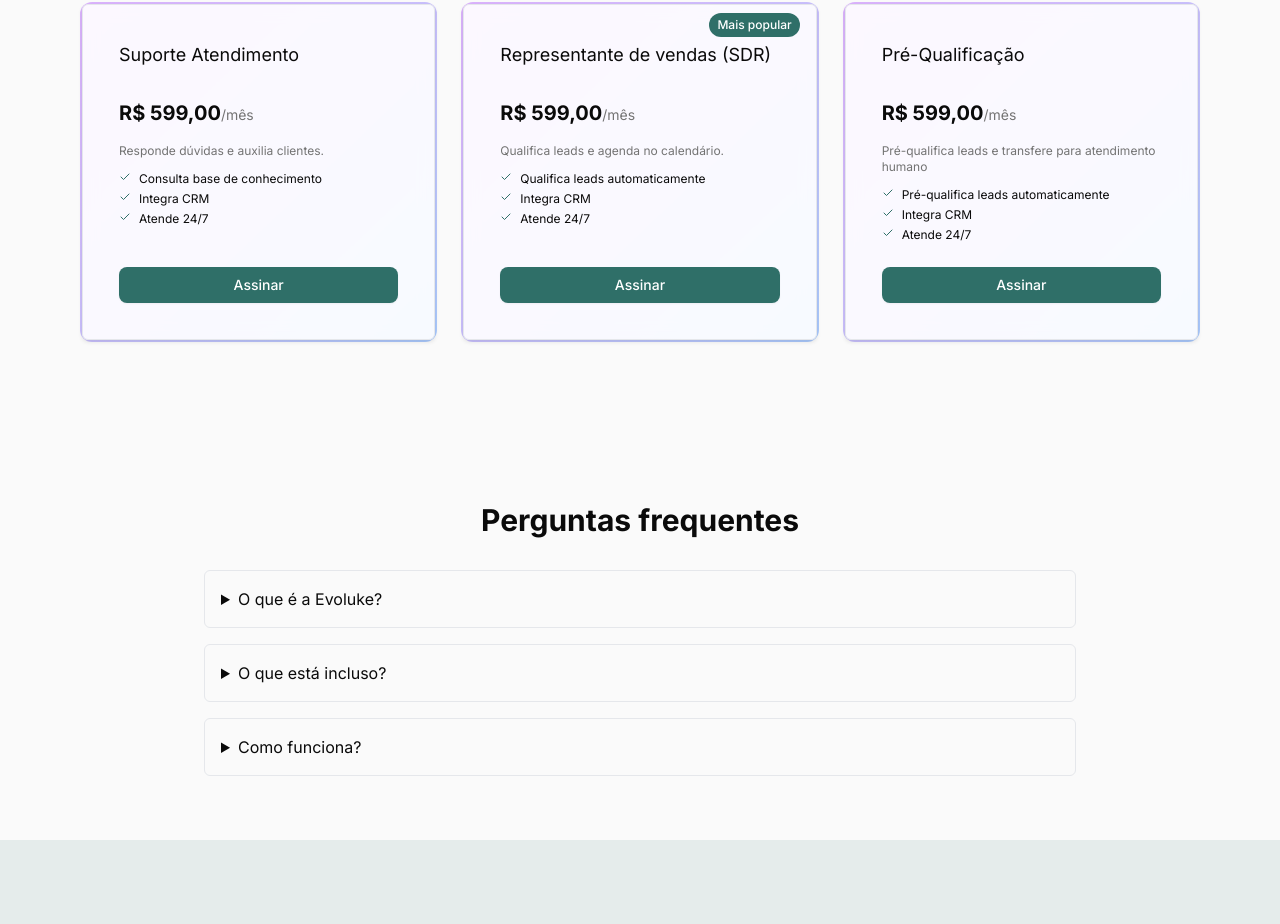
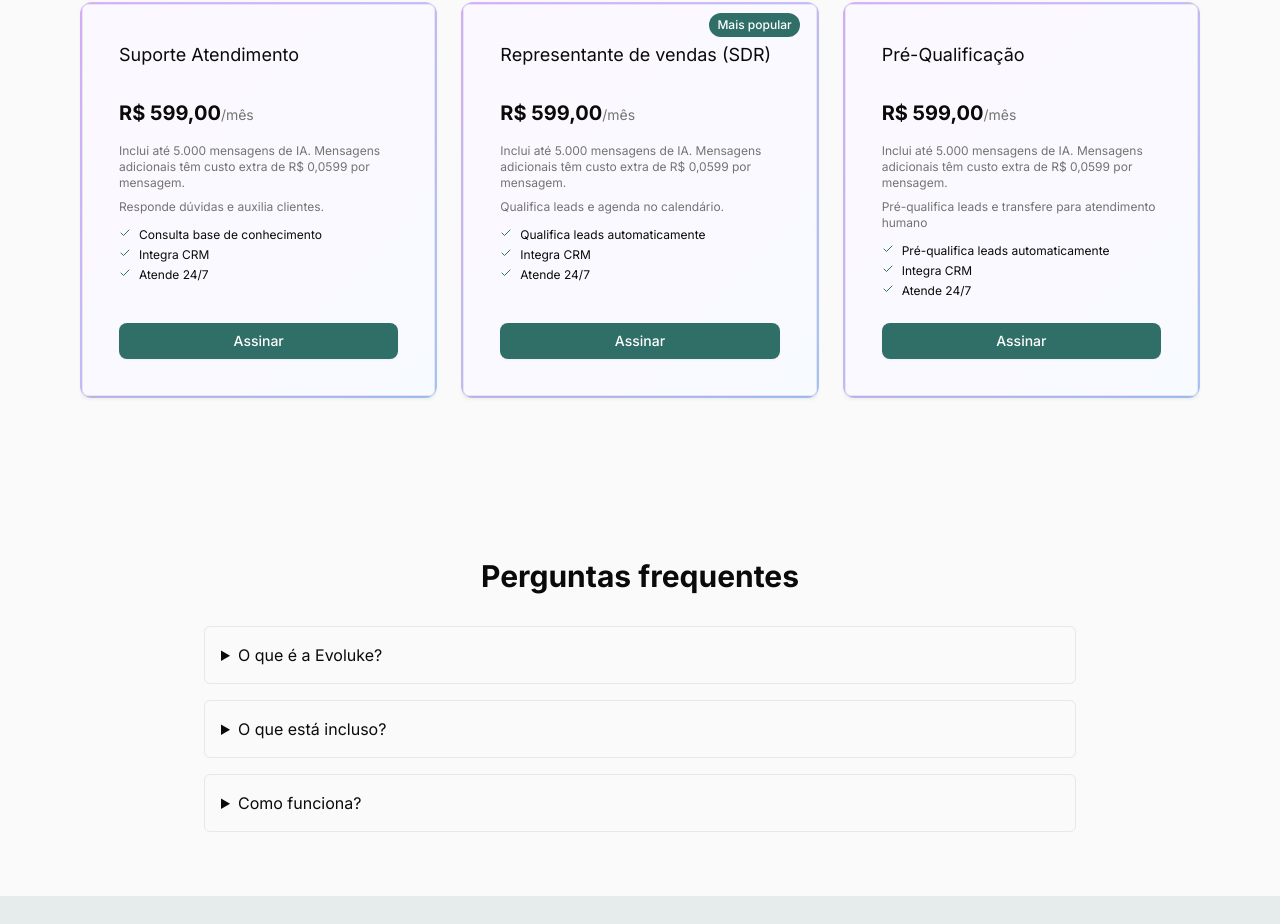
Before and after one commit to Evoluke/agent-plugandplay, a Next.js app: page / in a window 1280 px wide. Shown: the part 2580-3504 px from the top of the page. Built offline with nearby package versions, Linux system fonts and the light colour scheme; no server answers.

Commit message:
Specify additional message cost on pricing cards

```diff
--- a/components/landing/Pricing.tsx
+++ b/components/landing/Pricing.tsx
@@ -87,6 +87,10 @@ export default function Pricing() {
                         {suffix}
                       </span>
                     </p>
+                    <p className="mb-2 text-xs text-muted-foreground">
+                      Inclui até 5.000 mensagens de IA. Mensagens adicionais
+                      têm custo extra de R$ 0,0599 por mensagem.
+                    </p>
                     <p className="mb-3 text-xs text-muted-foreground">{tagline}</p>
                     <ul className="space-y-1">
                       {features.map((feature) => (
```
